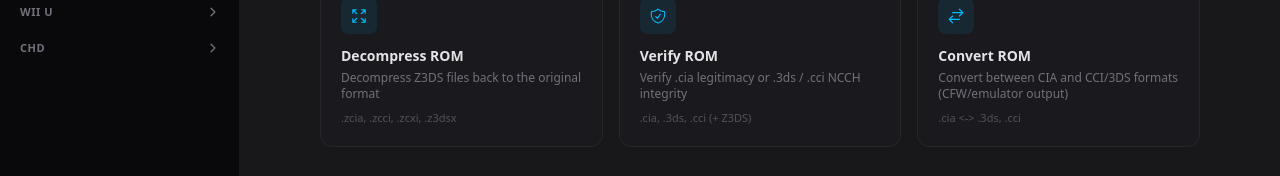
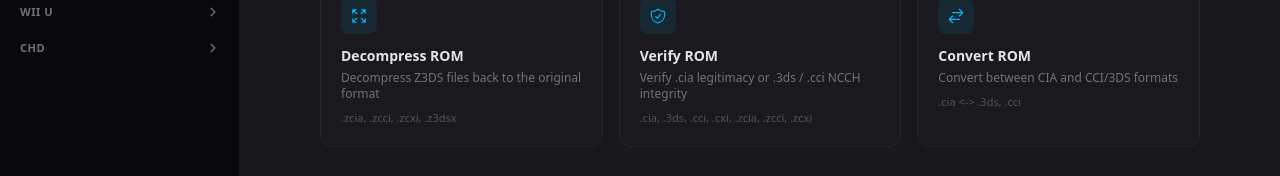
Before and after one commit to DevYukine/rom-converto, a Nuxt app in the folder crates/rom-converto-gui/: page /ctr in a window 1280 px wide. Shown: the part 394-570 px from the top of the page. Built offline with nearby package versions, Linux system fonts and the light colour scheme.

Commit message:
docs(gui): expand verify formats and trim convert description

```diff
--- a/crates/rom-converto-gui/pages/ctr/index.vue
+++ b/crates/rom-converto-gui/pages/ctr/index.vue
@@ -32,13 +32,13 @@ const operations = [
     to: "/ctr/verify",
     title: "Verify ROM",
     description: "Verify .cia legitimacy or .3ds / .cci NCCH integrity",
-    formats: ".cia, .3ds, .cci (+ Z3DS)",
+    formats: ".cia, .3ds, .cci, .cxi, .zcia, .zcci, .zcxi",
     icon: "shield-check",
   },
   {
     to: "/ctr/convert",
     title: "Convert ROM",
-    description: "Convert between CIA and CCI/3DS formats (CFW/emulator output)",
+    description: "Convert between CIA and CCI/3DS formats",
     formats: ".cia <-> .3ds, .cci",
     icon: "swap",
   },
```
